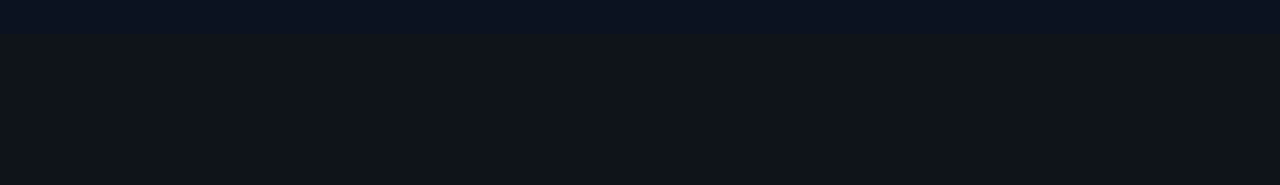
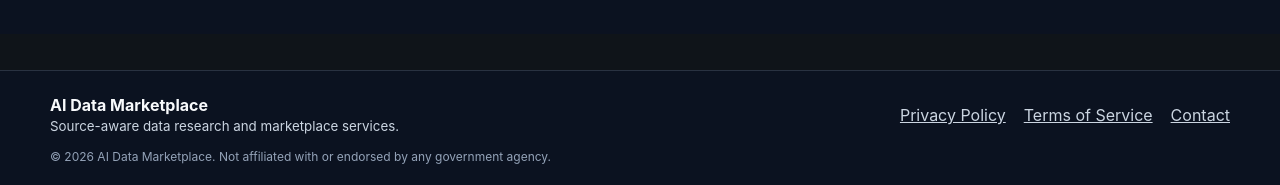
Before and after one commit to coffeyjessie996-ux/AiDataMarketplacefinal, a Next.js app in the folder apps/web/: page /agents/opportunities in a window 1280 px wide. Shown: the part 766-951 px from the top of the page. Before the commit the page ends 800 px from the top, so only its background shows below. Built offline with nearby package versions, Linux system fonts and the light colour scheme; no server answers.

Commit message:
Add global legal and support footer

```diff
--- a/apps/web/app/layout.tsx
+++ b/apps/web/app/layout.tsx
@@ -9,7 +9,25 @@ export const metadata: Metadata = {
 export default function RootLayout({ children }: { children: React.ReactNode }) {
   return (
     <html lang="en">
-      <body>{children}</body>
+      <body>
+        {children}
+        <footer style={{ borderTop: '1px solid rgba(148,163,184,.22)', background: '#0b1220', color: '#cbd5e1', padding: '24px 20px', marginTop: 36 }}>
+          <div style={{ maxWidth: 1180, margin: '0 auto', display: 'flex', flexWrap: 'wrap', alignItems: 'center', justifyContent: 'space-between', gap: 16 }}>
+            <div>
+              <strong style={{ display: 'block', color: '#f8fafc' }}>AI Data Marketplace</strong>
+              <small>Source-aware data research and marketplace services.</small>
+            </div>
+            <nav aria-label="Legal and support" style={{ display: 'flex', flexWrap: 'wrap', gap: 18 }}>
+              <a href="/privacy" style={{ color: '#cbd5e1' }}>Privacy Policy</a>
+              <a href="/terms" style={{ color: '#cbd5e1' }}>Terms of Service</a>
+              <a href="mailto:coffeyjessie996@gmail.com" style={{ color: '#cbd5e1' }}>Contact</a>
+            </nav>
+          </div>
+          <p style={{ maxWidth: 1180, margin: '14px auto 0', color: '#94a3b8', fontSize: 12 }}>
+            © 2026 AI Data Marketplace. Not affiliated with or endorsed by any government agency.
+          </p>
+        </footer>
+      </body>
     </html>
   );
 }
```
